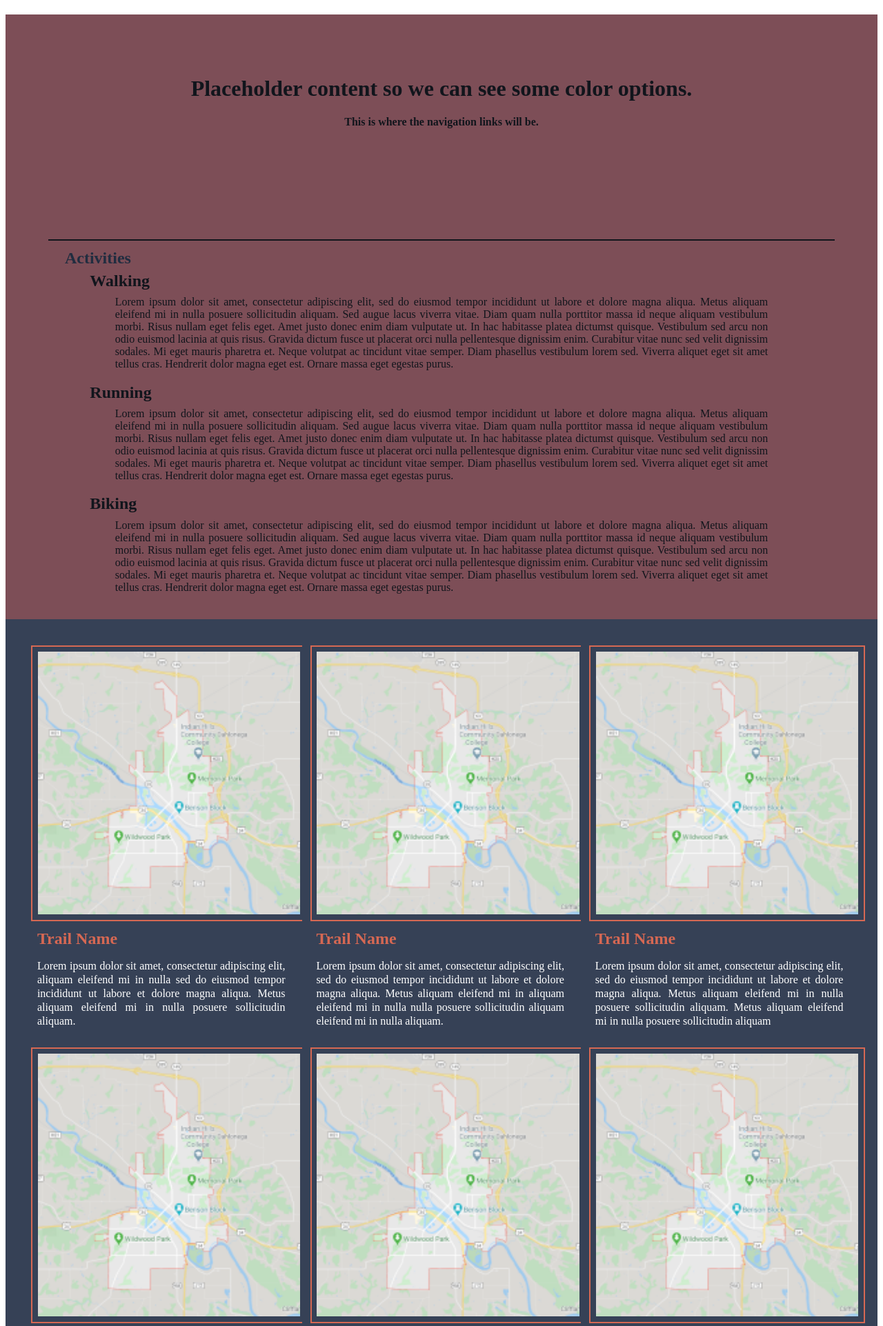
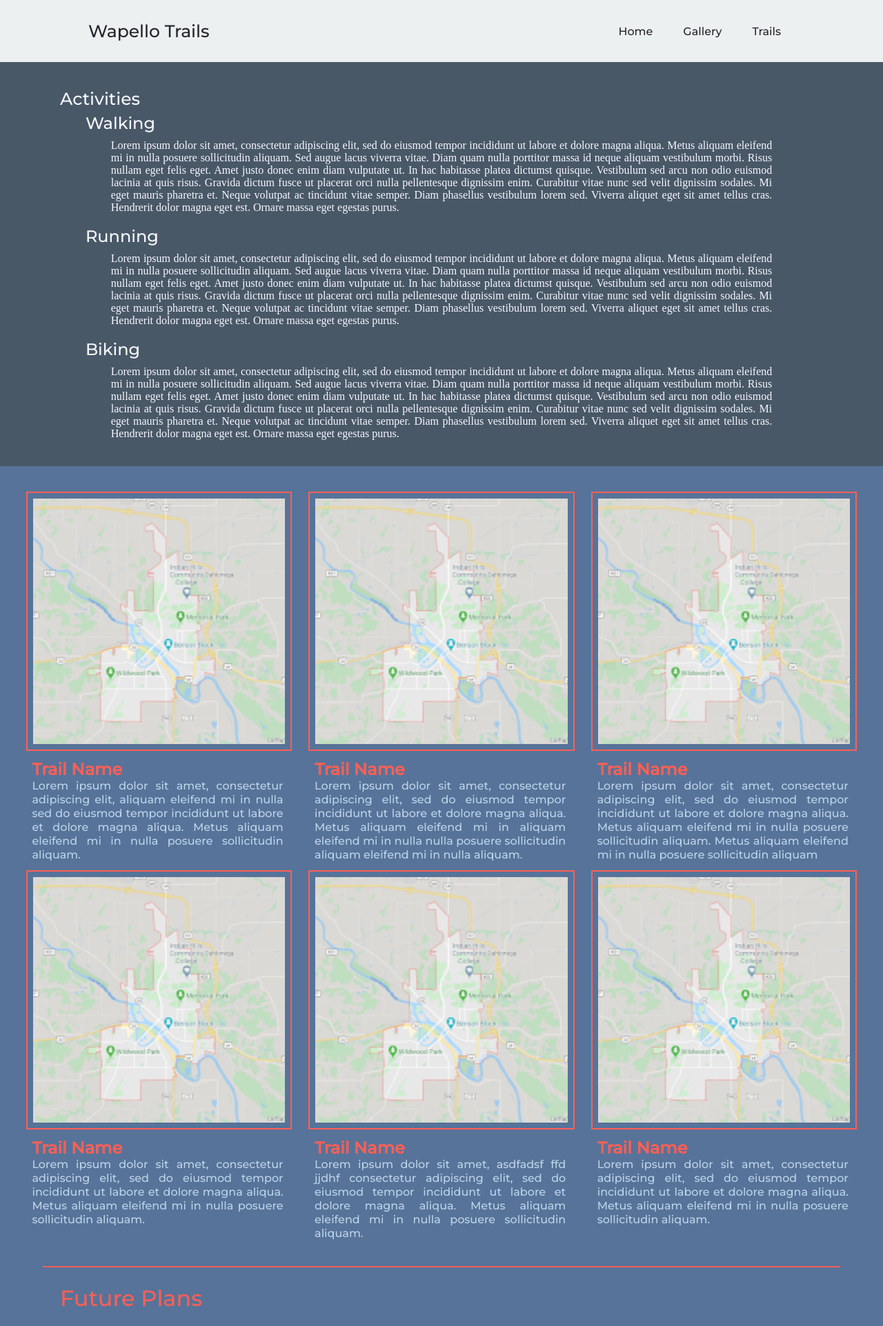
Before and after one commit to IndianHills-CSD/Wapello-Trails-Project, a PHP site: page /trails.html in a window 1280 px wide. Shown: the top 1923 px of the page at 69% size. Run offline with PHP 8.4, Linux system fonts and the light colour scheme.

Commit message:
daily commit

```diff
--- a/css/trail-styles.css
+++ b/css/trail-styles.css
@@ -3,103 +3,57 @@
 /* Trail Maps Page */
 
 /* Global Styles */
+* {
+    box-sizing: border-box;
+    margin: 0;
+    padding: 0;
+}
+
 .flex-container {
     display: flex;
     flex-wrap: wrap;
     justify-content: space-around;
-    padding: 0;
-    margin: 0;
     list-style: none;
 }
 
-header {
-    width: 100%;
-    height: 300px;
-    color: #11151C;
-    background-color: #7D4E57;
-    padding: 0 ;
-    margin: 0;
-}
-
-header > h1 {
-    padding-top: 7%;
-    text-align: center;
-}
-
-header > h4 {
-    text-align: center;
-}
-
-hr.header-hr {
-    border: 1px solid #11151C;
-    margin-inline-start: 3%;
-    margin-inline-end: 3%;
-    margin-block-start: 0;
-    margin-block-end: 0;
-}
-
-footer {
-    width: 100%;
-    height: 300px;
-    background-color: #11151C;
-    color: #737c9f;
-    padding: 0 ;
-    margin: 0;
-}
-
-footer > h1 {
-    text-align: center;
-    padding-top: 7%;
-    background-color: #11151C;
-    margin: 0;
-}
-
-/* Title and activity container */
 .head-container {
     text-align: justify;
     padding: 2%;
-    background-color: #7D4E57;
-    color: #11151C;
+    color: #F7F7FF;
+}
+
+section.head-container {
+    background-color: #495867;
 }
 
 .body-container {
     padding: 2%;
-    background-color: #364156;
+    background-color: #577399;
 }
 
+section.body-container {
+    background-color: #577399;
+}
+
+/* Title and activity container */
+
 .page-title {
-    background-color: #7D4E57;
-    color: #212D40;
-    margin: 0;
+    color: #F7F7FF;
     padding: 1% 0 0 5%;
 }
 
 .activities {
-    background-color: #7D4E57;
-    color: #11151C;
-    margin: 0;
+    color: #F7F7FF;
     padding: .5% 0 .5% 8%;
 }
 
 .p-info {
     display: flex;
-    margin: 0;
     object-fit: cover;
-    background-color: #7D4E57;
     padding: .2% 11% 1% 11%;
 }
 
 /* Map thumbnails and text areas */
-/*
-hr.maps-hr {
-    border: 1px solid #11151C;
-    margin-inline-start: 3%;
-    margin-inline-end: 3%;
-    margin-block-start: -3%;
-    margin-block-end: 1%;
-}
-*/
-
 .map-thumb {
     display: flex;
     object-fit: cover;
@@ -107,7 +61,6 @@ hr.maps-hr {
     width: 400px;
     flex: 1 0 25%;
     padding: 1%;
-    background-color: #364156;
 }
 
 .map-thumb > img {
@@ -115,20 +68,16 @@ hr.maps-hr {
     object-fit: cover;
     width: 100%;
     align-items: baseline;
-    margin: 0;
     padding: 2%;
-    background-color: #364156;
-    border: 2px solid #D66853;
+    border: 2px solid #FE5F55;
 }
 
 .trailName {
     align-items: baseline;
     display: flex;
     flex: 1 0 25%;
-    margin: 0;
     padding-left: 1.7%;
-    background-color: #364156;
-    color: #D66853;
+    color: #FE5F55;
     font-weight: bold;
     font-size: 1.5em;
 }
@@ -138,25 +87,20 @@ hr.maps-hr {
     align-items: baseline;
     display: flex;
     flex: 1 0 25%;
-    margin: 0;
     padding: 0 2% 0 1.7%;
     text-align: justify;
-    background-color: #364156;
-    color: #FFF;
+    color: #BDD5EA;
 }
 
 /* Area Plan Styling */
 .plans-page-title {
-    background-color: #364156;
-    color: #D66853;
+    color: #FE5F55;
     font-size: 2em;
-    margin: 0;
     padding: 2% 0 0 5%;
 }
 
 hr.plans-hr {
-    border: 1px solid #D66853;
-    padding: 0;
+    border: 1px solid #FE5F55;
     margin-inline-start: 3%;
     margin-inline-end: 3%;
     margin-block-start: 3%;
@@ -167,16 +111,12 @@ hr.plans-hr {
     flex-wrap: wrap;
     justify-content: space-around;
     padding: 3%;
-    margin: 0;
     list-style: none;
-    background-color: #364156;
 }
 
 .areaPlanIMG {
     display: flex;
     object-fit: cover;
-    background-color: #364156;
-    margin: 0;
     padding: 5% 0 0 0;
 }
 
@@ -185,24 +125,18 @@ hr.plans-hr {
     object-fit: cover;
     width: 100%;
     align-items: baseline;
-    margin: 0;
     padding: 2%;
-    background-color: #364156;
-    border: 2px solid #D66853;
+    border: 2px solid #FE5F55;
  }
 
 .area-plan-heading {
     padding: .5% 0 .5% 8%;
-    background-color: #364156;
-    color: #FFF;
-    margin: 0;
+    color: #FE5F55;
 }
 
 .plan-p-info {
     display: flex;
-    margin: 0;
     padding: .2% 11% 1% 11%;
     object-fit: cover;
-    background-color: #364156;
-    color: #FFF;
+    color: #BDD5EA;
 }
--- a/trails.html
+++ b/trails.html
@@ -19,19 +19,24 @@
 <html lang="en">
 <head>
 	<link rel="stylesheet" type="text/css" href="css/trail-styles.css">
+	<link rel="stylesheet" href="css/masterstyle.css">
 	<meta charset="UTF-8">
 	<title>Trails</title>
 </head>
-<body>
 
 <header>
-	<h1>Placeholder content so we can see some color options.</h1>
-	<h4>This is where the navigation links will be.</h4>
-
+	<h1 class="nav">Wapello Trails</h1>
+	<nav>
+		<ul class="nav-links">
+			<li><a href="#">Home</a></li>
+			<li><a href="#">Gallery</a></li>
+			<li><a href="#">Trails</a></li>
+		</ul>
+	</nav>
 </header>
 
+<body>
 	<section class="head-container">
-		<hr class="header-hr">
 		<h1 class="page-title">Activities</h1>
 			<!--
 				Text area that can display possible trail activities. These could include:
@@ -186,7 +191,35 @@
 					</div>  <!-- END .area-plan-container -->
 	</section>  <!-- END .body-container -->
 </body>
+
 <footer>
-	<h1>Placeholder content so we can see some color options.</h1>
+	<div class="footerInfo">
+		<div class="contact">
+			<h2 class="footer">Contact Us</h2>
+			<p class="footer">email@gmail.com</p>
+			<p class="footer">Name | 123-456-7899</p>
+			<p class="footer">Name | 123-456-7899</p>
+			<p class="footer">Name | 123-456-7899</p>
+		</div>
+		<div class="community">
+			<h2 class="footer">Community</h2>
+			<p class="footer"><a href="https://www.gopip.org/">Greater Ottumwa Partners in Progress</a></p>
+			<p class="footer"><a href="https://www.mainstreetottumwa.com/">Main Street Ottumwa</a></p>
+			<p class="footer"><a href="https://www.greaterottumwacvb.org/">Ottumwa Convention and Visitor Bureau</a></p>
+			<p class="footer"><a href="https://www.orlf.org/">Legacy Foundation</a></p>
+			<p class="footer"><a href="http://wapellocounty.org/">Wapello County</a></p>
+		</div>
+
+		<div class="additional">
+			<h2 class="footer">Additional Links</h2>
+			<p class="footer"><a href="https://soarraptors.org/">SOAR</a></p>
+			<p class="footer"><a href="https://americangothichouse.org/">American Gothic House</a></p>
+			<p class="footer"><a href="https://www.bikeiowa.com/">Bike Iowa</a></p>
+			<p class="footer"><a href="http://www.jeffersoncountytrails.org/">Jeffereson County Trails</a></p>
+			<p class="footer"><a href="https://www.traillink.com/">Trail Link</a></p>
+			<p class="footer"><a href="https://www.inhf.org/what-we-do/trails/iowa-by-trail/">Iowa by Trail</a></p>
+			<p class="footer"><a href="http://www.treesforever.org/">Trees Forever</a></p>
+		</div>
+	</div>
 </footer>
 </html>
```
